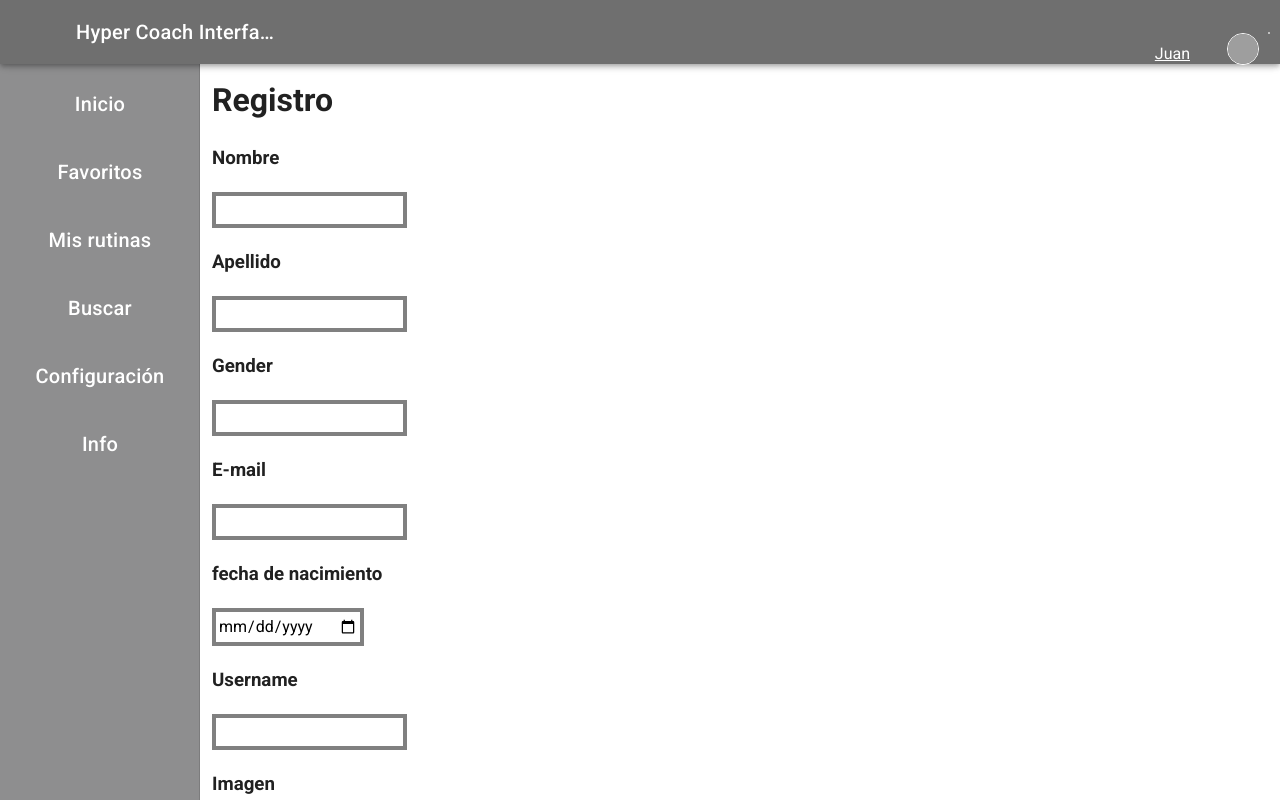
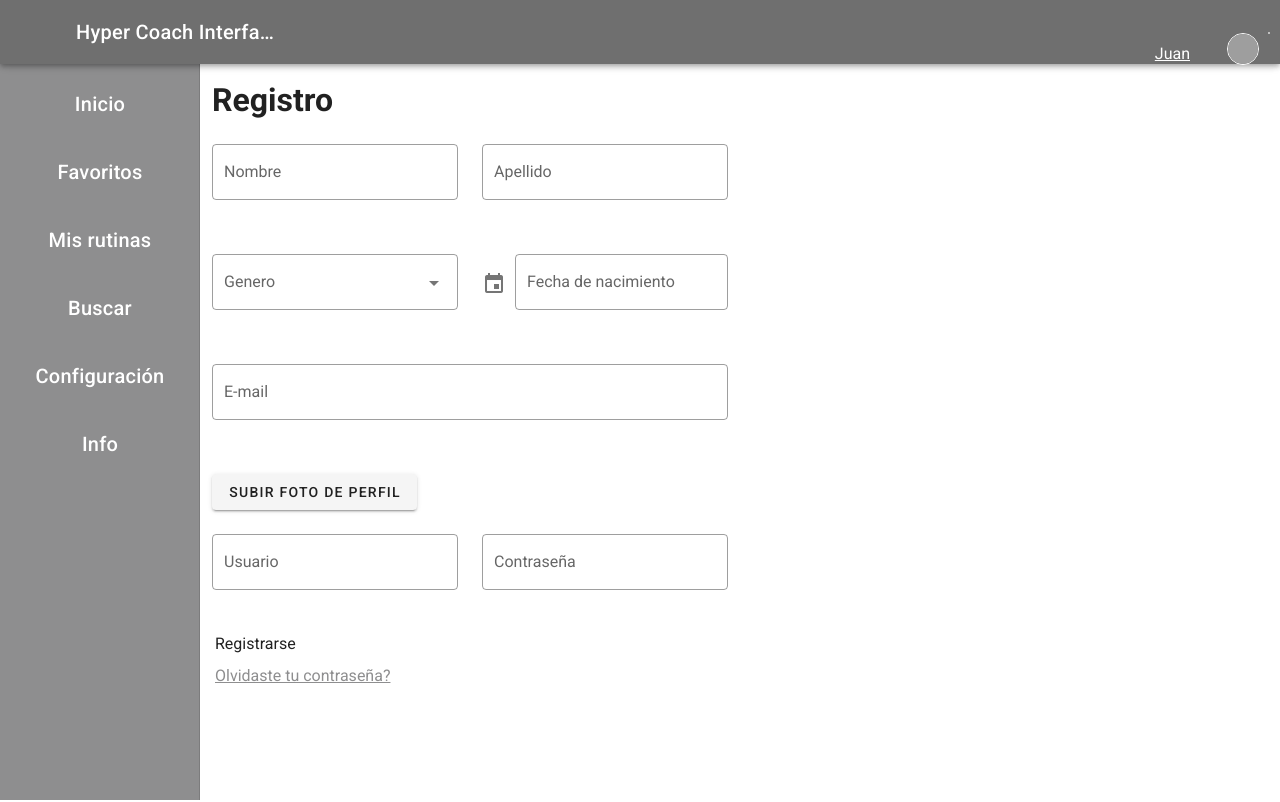
Before and after one commit to mbartellini/HyperCoachInterface, a Vue app: page /register in a window 1280 px wide. Shown: the top 802 px of the page. Built offline with nearby package versions, Linux system fonts and the light colour scheme; grey boxes are pictures that could not be loaded; what vuesax would draw is missing.

Commit message:
This commit will make improvements on registration.vue and some other stuff

```diff
--- a/src/views/Favorites.vue
+++ b/src/views/Favorites.vue
@@ -1,6 +1,8 @@
 <template>
   <div>
-  <h1>Favorites</h1>
+    <v-container>
+      <h1 class="increase">Favoritos</h1>
+    </v-container>
     <v-container fluid >
       <v-row dense >
         <v-col v-for="routine in favorites" :key="routine">
--- a/src/views/Home.vue
+++ b/src/views/Home.vue
@@ -58,7 +58,7 @@ export default {
       { title: 'Tren Superior', src: 'https://cdn.vuetifyjs.com/images/cards/road.jpg'},
       { title: 'Piernas', src: 'https://cdn.vuetifyjs.com/images/cards/plane.jpg'},
       { title: 'Yoga', src: 'https://i.pinimg.com/originals/25/49/82/25498264b4b0e7bd98587789c0e4ffaa.jpg'},
-      { title: 'Brazos', src: '../assets/arms.jpg' }
+      { title: 'Brazos', src: '@/assets/arms.png' }
     ],
   }),
 }
--- a/src/views/Info.vue
+++ b/src/views/Info.vue
@@ -1,5 +1,7 @@
 <template>
-  <h1>Info</h1>
+  <v-container>
+    <h1>Info</h1>
+  </v-container>
 </template>
 
 
--- a/src/views/MyRoutines.vue
+++ b/src/views/MyRoutines.vue
@@ -1,5 +1,7 @@
 <template>
-  <h1>My Routines</h1>
+  <v-container>
+    <h1>My Routines</h1>
+  </v-container>
 </template>
 
 
--- a/src/views/NotFound.vue
+++ b/src/views/NotFound.vue
@@ -1,5 +1,7 @@
 <template>
-  <h1>404 Not found</h1>
+  <v-container>
+    <h1>404 Not found</h1>
+  </v-container>
 </template>
 
 <script>
--- a/src/views/Registration.vue
+++ b/src/views/Registration.vue
@@ -5,70 +5,186 @@
       <div class="p-5 w-4/5 mx-auto text-left font-raleway">
         <p v-show="error" class="text-sm text-red-500">{{ errorMsg }}</p>
         <form @submit="login">
+          <v-row>
+            <v-col>
               <div class="my-5">
-            <h3 class="text-left font-bold mb-5 font-montserrat">Nombre</h3>
-            <input type="text" v-model="firstname"/>
-          </div>
-          <div class="my-5">
-            <h3 class="text-left font-bold mb-5 font-montserrat">Apellido</h3>
-            <input type="text" v-model="lastname"/>
-          </div>
-          <div class="my-5">
-            <h3 class="text-left font-bold mb-5 font-montserrat">Gender</h3>
-            <input type="text" v-model="gender"/>
-          </div>
-          <div class="my-5">
-            <h3 class="text-left font-bold mb-5 font-montserrat">E-mail</h3>
-            <input type="email" v-model="email"/>
-          </div>
-          <div class="my-5">
-            <h3 class="text-left font-bold mb-5 font-montserrat">fecha de nacimiento</h3>
-            <input type="date" v-model="date"/>
-          </div>
-          <div class="my-5">
-            <h3 class="text-left font-bold mb-5 font-montserrat">Username</h3>
-            <input type="text" v-model="username"/>
-          </div>
-          <div class="my-5">
-            <h3 class="text-left font-bold mb-5 font-montserrat">Imagen</h3>
-            <v-file-input @change="PreviewImage" v-show="false" id="file-upload" v-model="image"/>
-            <v-img :src="preview" :height="200" :width="200" class="profilepic" alt="Profile picture"></v-img>
+                <v-row>
+                    <v-col
+                        cols="8"
+                        sm="6"
+                        md="3"
+                    >
+                      <v-text-field
+                          v-model="firstname"
+                          outlined
+                          clearable
+                          label="Nombre"
+                      />
+                    </v-col>
+                    <v-col
+                        cols="8"
+                        sm="6"
+                        md="3"
+                    >
+                      <v-text-field
+                          v-model="lastname"
+                          outlined
+                          label="Apellido"
+                          clearable
+                      ></v-text-field>
+                    </v-col>
+                  </v-row>
+                <v-row>
+                    <v-col
+                        cols="8"
+                        sm="6"
+                        md="3"
+                    >
+                      <v-autocomplete
+                          @change="pirulana"
+                          ref="gender"
+                          v-model="gender"
+                          :items="['Masculino', 'Femenino', 'Prefiero no indicar']"
+                          label="Genero"
+                          placeholder="Select..."
+                          required
+                          outlined
+                      ></v-autocomplete>
+                    </v-col>
+                    <v-col
+                        cols="8"
+                        sm="6"
+                        md="3"
+                    >
+                      <v-menu
+                          ref="menu"
+                          v-model="menu"
+                          :close-on-content-click="false"
+                          :return-value.sync="date"
+                          transition="scale-transition"
+                          offset-y
+                          min-width="auto"
+                      >
+                        <v-date-picker
+                            v-model="date"
+                            no-title
+                            scrollable
+                        >
+                          <v-spacer></v-spacer>
+                          <v-btn
+                              text
+                              color="primary"
+                              @click="menu = false"
+                          >
+                            Cancel
+                          </v-btn>
+                          <v-btn
+                              text
+                              color="primary"
+                              @click="$refs.menu.save(date)"
+                          >
+                            OK
+                          </v-btn>
+                        </v-date-picker>
+                        <template v-slot:activator="{ on, attrs }">
+                          <v-text-field
+                              v-model="date"
+                              label="Fecha de nacimiento"
+                              prepend-icon="mdi-calendar"
+                              readonly
+                              v-bind="attrs"
+                              v-on="on"
+                              outlined
+                          ></v-text-field>
+                        </template>
+                      </v-menu>
+                    </v-col>
+                  </v-row>
+                <v-row>
+                    <v-col
+                        cols="12"
+                        sm="10"
+                        md="6"
+                    >
+                      <v-text-field
+                          v-model="email"
+                          outlined
+                          label="E-mail"
+                          clearable
+                      ></v-text-field>
+                    </v-col>
+                  </v-row>
+                <v-row>
+                    <v-col
+                        cols="8"
+                        sm="6"
+                        md="3"
+                    >
+                      <v-file-input @change="PreviewImage" v-show="false" id="file-upload" v-model="image" style="margin: 0px"/>
+                      <v-img :src="preview" :height="300" :width="300" class="profilepic" alt="Profile picture"></v-img>
                       <v-btn>
-              <label @change="PreviewImage" for="file-upload">Subir foto</label>
+                        <label @change="PreviewImage" for="file-upload">Subir foto de perfil</label>
                       </v-btn>
-          </div>
-          <div class="my-5" id="password">
-            <h3 class="text-left font-bold mb-5 font-montserrat">Password</h3>
-            <input type="password" v-model="password">
-          </div>
-
-          <button type="submit" :disabled="password.length < 3" class="bg-green-400 p-5 text-white">
+                    </v-col>
+                </v-row>
+                <v-row>
+                  <v-col
+                      cols="8"
+                      sm="6"
+                      md="3"
+                  >
+                    <v-text-field
+                        v-model="username"
+                        outlined
+                        label="Usuario"
+                        clearable
+                    ></v-text-field>
+                  </v-col>
+                  <v-col
+                      cols="8"
+                      sm="6"
+                      md="3"
+                  >
+                    <v-text-field
+                        v-model="password"
+                        outlined
+                        clearable
+                        label="Contraseña"
+                    />
+                  </v-col>
+                </v-row>
+                <v-row>
+                  <button type="submit" :disabled="password.length < 3" class="bg-green-400 p-5 text-white" style="margin-left:15px">
                     Registrarse
                   </button>
-          <p class="my-2">
+                </v-row>
+                <v-row>
+                  <p class="my-2" style="margin-left:15px">
                     <router-link to="" >Olvidaste tu contraseña?</router-link>
                   </p>
+                </v-row>
+              </div>
+            </v-col>
+          </v-row>
         </form>
       </div>
     </div>
   </div>
 </template>
 <script>
-
 import {mapState, mapGetters, mapActions} from 'vuex'
 import {RegisterCredentials} from "@/api/user";
 import router from "@/router";
 
 export default {
   name: 'Login',
-
   data() {
     return {
       username: '',
       firstname: '',
       lastname: '',
       password: '',
-      gender: '',
+      gender: ["Masculino","Femenino","Prefiero no indicar"],
       date: '',
       email: '',
       preview: null,
@@ -111,6 +227,9 @@ export default {
         this.password = ''
       }
     },
+    pirulana(){
+      console.log(this.gender)
+    },
   }
 }
 </script>
@@ -128,5 +247,4 @@ input[type="date"] { padding: 2px; border: 4px solid gray }
   border-radius: 50%;
   border: 1px solid white;
 }
-
 </style>
```
Lines whose indentation alone changed are shown as unchanged.
